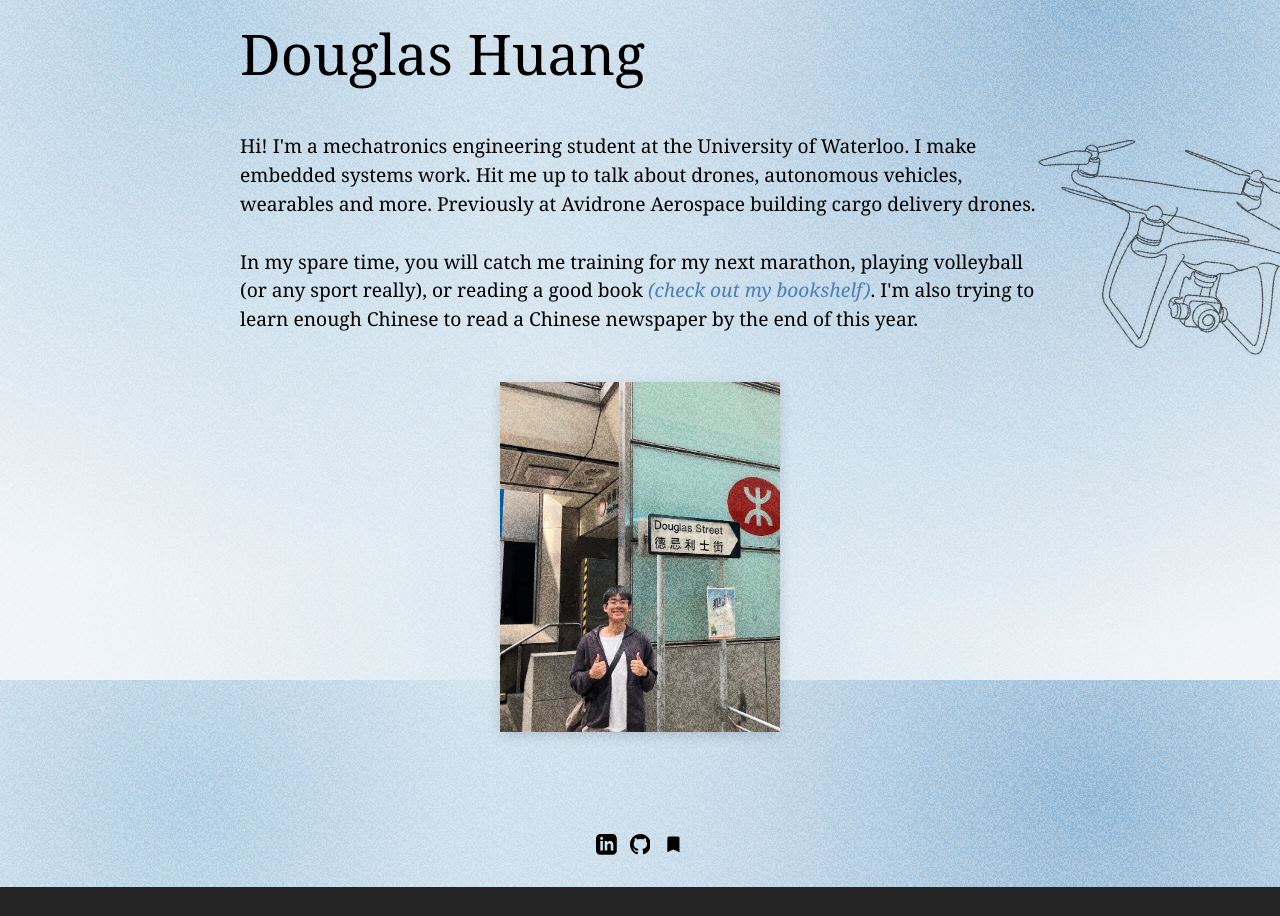
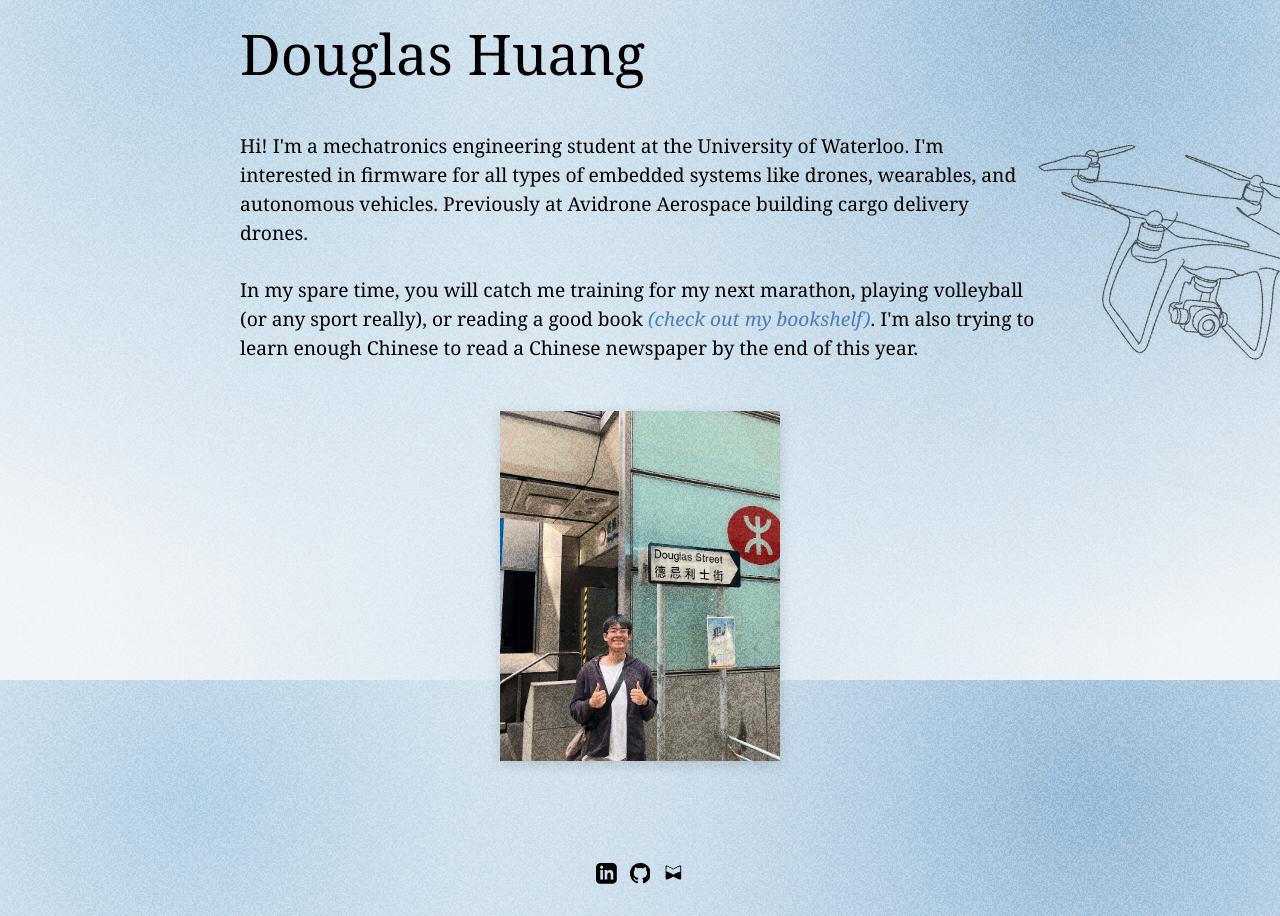
Before and after one commit to douglashuangg/personal_website2.0, a React (Vite) app: page / in a window 1280 px wide. Shown: the part 120-1036 px from the top of the page. Before the commit the page ends 1007 px from the top, so only its background shows below. Built offline with nearby package versions, Linux system fonts and the light colour scheme.

Commit message:
- ui changes

```diff
--- a/src/components/Layout.jsx
+++ b/src/components/Layout.jsx
@@ -94,7 +94,7 @@ function Layout({ title, titleSize, children }) {
               <svg width="1.3em" height="1.3em" viewBox="0 0 24 24" fill="currentColor"><path d="M12 0c-6.626 0-12 5.373-12 12 0 5.302 3.438 9.8 8.207 11.387.599.111.793-.261.793-.577v-2.234c-3.338.726-4.033-1.416-4.033-1.416-.546-1.387-1.333-1.756-1.333-1.756-1.089-.745.083-.729.083-.729 1.205.084 1.839 1.237 1.839 1.237 1.07 1.834 2.807 1.304 3.492.997.107-.775.418-1.305.762-1.604-2.665-.305-5.467-1.334-5.467-5.931 0-1.311.469-2.381 1.236-3.221-.124-.303-.535-1.524.117-3.176 0 0 1.008-.322 3.301 1.23.957-.266 1.983-.399 3.003-.404 1.02.005 2.047.138 3.006.404 2.291-1.552 3.297-1.23 3.297-1.23.653 1.653.242 2.874.118 3.176.77.84 1.235 1.911 1.235 3.221 0 4.609-2.807 5.624-5.479 5.921.43.372.823 1.102.823 2.222v3.293c0 .319.192.694.801.576 4.765-1.589 8.199-6.086 8.199-11.386 0-6.627-5.373-12-12-12z"/></svg>
             </a>
             <a href="https://curius.app/douglas-huang" target="_blank" rel="noopener noreferrer" style={{ color: '#000', textDecoration: 'none', display: 'flex', alignItems: 'center' }} aria-label="Curius">
-              <svg width="1.3em" height="1.3em" viewBox="0 0 24 24" fill="currentColor"><path d="M17 3H7c-1.1 0-2 .9-2 2v16l7-3 7 3V5c0-1.1-.9-2-2-2z"/></svg>
+              <svg width="1.3em" height="1.3em" viewBox="0 0 24 24" fill="currentColor"><path d="M21 4.5C21 3.67 20.33 3 19.5 3c-.16 0-.31.02-.46.07C17.2 3.67 14.1 5.13 12 6.5 9.9 5.13 6.8 3.67 4.96 3.07 4.81 3.02 4.66 3 4.5 3 3.67 3 3 3.67 3 4.5v13c0 .83.67 1.5 1.5 1.5.16 0 .31-.02.46-.07C6.8 18.33 9.9 16.87 12 15.5c2.1 1.37 5.2 2.83 7.04 3.43.15.05.3.07.46.07.83 0 1.5-.67 1.5-1.5v-13zM12 13.5c-2.1-1.37-5.2-2.83-7.04-3.43-.15-.05-.3-.07-.46-.07-.17 0-.33.03-.5.08V4.5c0-.28.22-.5.5-.5.05 0 .1.01.15.02C6.46 4.62 9.53 6.06 12 7.5c2.47-1.44 5.54-2.88 7.35-3.48.05-.01.1-.02.15-.02.28 0 .5.22.5.5v5.58c-.17-.05-.33-.08-.5-.08-.16 0-.31.02-.46.07-1.84.6-4.94 2.06-7.04 3.43z"/></svg>
             </a>
           </div>
         </footer>
--- a/src/pages/Home.jsx
+++ b/src/pages/Home.jsx
@@ -16,7 +16,7 @@ function Home() {
           position: 'relative',
           zIndex: 1
         }}>
-          Hi! I'm a mechatronics engineering student at the University of Waterloo. I make embedded systems work. Hit me up to talk about drones, autonomous vehicles, wearables and more. Previously at Avidrone Aerospace building cargo delivery drones.
+          Hi! I'm a mechatronics engineering student at the University of Waterloo. I'm interested in firmware for all types of embedded systems like drones, wearables, and autonomous vehicles. Previously at Avidrone Aerospace building cargo delivery drones.
           <br /><br />
           In my spare time, you will catch me training for my next marathon, playing volleyball (or any sport really), or reading a good book <a href="/bookshelf" style={{ color: '#4A7FB5', fontStyle: 'italic' }}>(check out my bookshelf)</a>. I'm also trying to learn enough Chinese to read a Chinese newspaper by the end of this year.
         </p>
```
